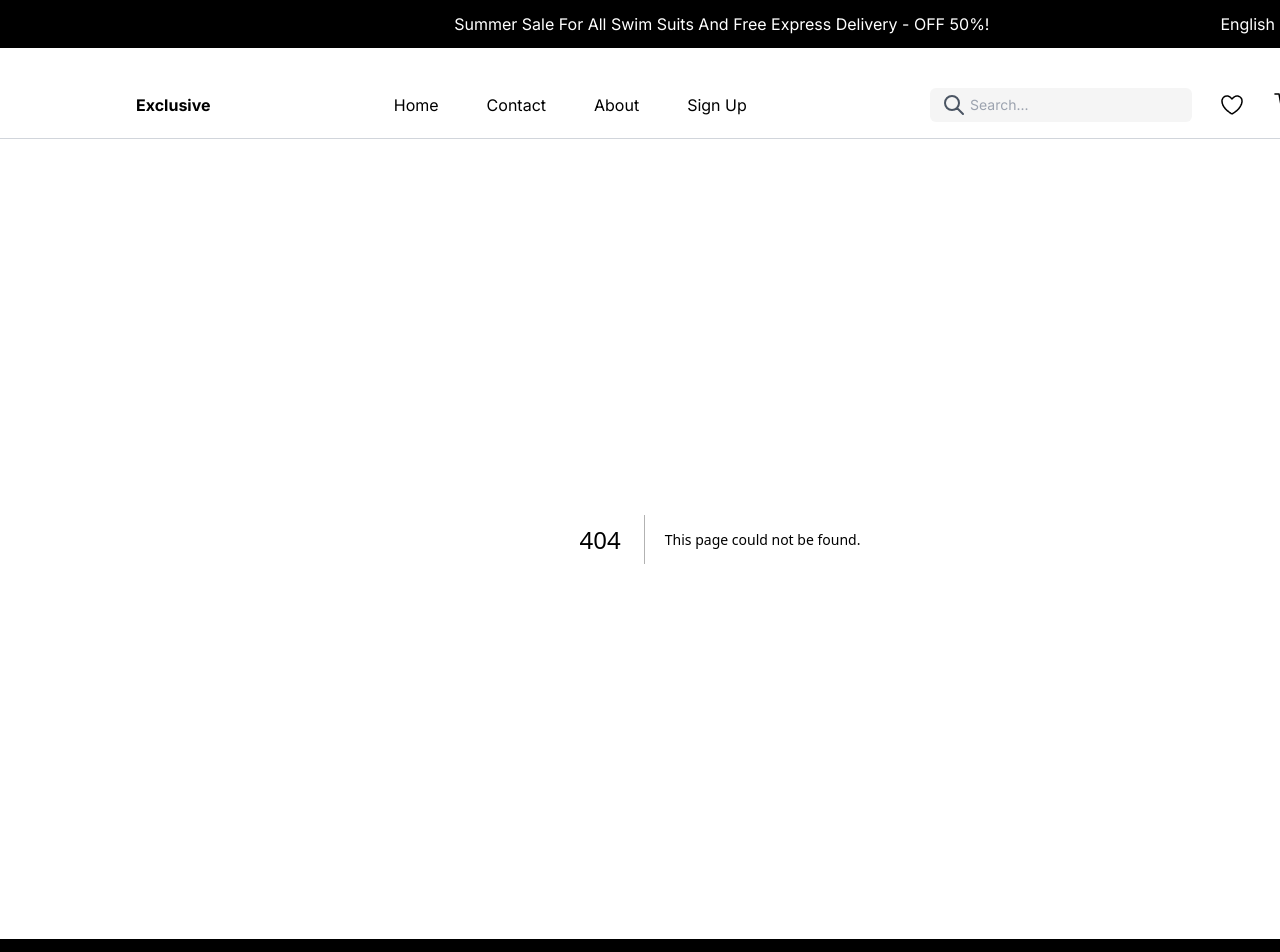
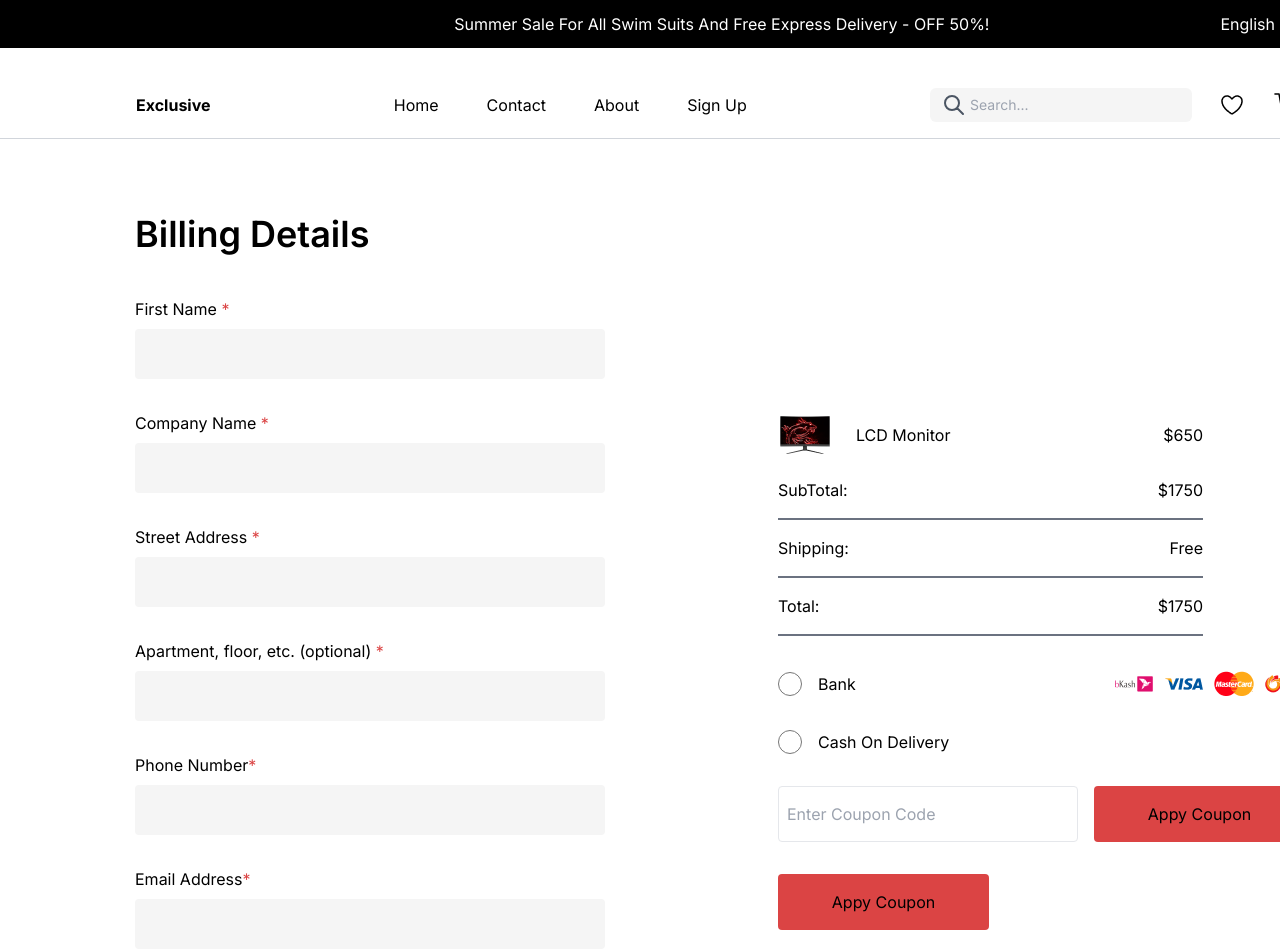
Before and after one commit to imtiaz3699/e-comerce-store, a Next.js app: page /checkout in a window 1280 px wide. Before the commit this address had no page. Shown: the top 952 px of the page. Built offline with nearby package versions, Linux system fonts and the light colour scheme.

Commit message:
created checkout page

```diff
--- a/src/app/cart/page.tsx
+++ b/src/app/cart/page.tsx
@@ -1,5 +1,6 @@
 import React from 'react';
 import Image from 'next/image';
+import Link from 'next/link';
 
 const Cart = () => {
     return <div className='pt-[80px] pb-[140px] px-[135px]'>
@@ -54,7 +55,9 @@ const Cart = () => {
 
                     </div>
                     <div className='flex justify-center mt-[16px]'>
+                        <Link href='/checkout'>
                     <button className='bg-[#DB4444] w-[260px] h-[56px] rounded-[4px]'>Process To Checkout</button>
+                    </Link>
                     </div>
                     </div>
                 </div>
--- /dev/null
+++ b/src/app/checkout/page.tsx
@@ -0,0 +1,91 @@
+import Image from "next/image"
+import React from "react"
+const Checkout = () => {
+    return <div className="mt-[80px] mb-[140px] px-[135px]  flex flex-row items-center justify-between">
+            <div>
+                <h1 className="font-semibold text-[36px] leading-[30px]">Billing Details</h1>
+                    <div className="flex flex-col gap-[32px] mt-[48px]">
+                        <div className="flex flex-col gap-[8px]">
+                            <label htmlFor="">First Name <span className="text-[#DB4444]">*</span> </label>
+                            <input type="text" className="w-[470px] px-5 h-[50px] bg-[#F5F5F5] rounded-[4px] outline-none"/>
+                        </div>
+                        <div className="flex flex-col gap-[8px]">
+                            <label htmlFor="">Company Name <span className="text-[#DB4444]">*</span> </label>
+                            <input type="text" className="w-[470px] px-5 h-[50px] bg-[#F5F5F5] rounded-[4px] outline-none"/>
+                        </div>
+                        <div className="flex flex-col gap-[8px]">
+                            <label htmlFor="">Street Address <span className="text-[#DB4444]">*</span> </label>
+                            <input type="text" className="w-[470px] px-5 h-[50px] bg-[#F5F5F5] rounded-[4px] outline-none"/>
+                        </div>
+                        <div className="flex flex-col gap-[8px]">
+                            <label htmlFor="">Apartment, floor, etc. (optional) <span className="text-[#DB4444]">*</span> </label>
+                            <input type="text" className="w-[470px] px-5 h-[50px] bg-[#F5F5F5] rounded-[4px] outline-none"/>
+                        </div>
+                        <div className="flex flex-col gap-[8px]">
+                            <label htmlFor="">Phone Number<span className="text-[#DB4444]">*</span> </label>
+                            <input type="text" className="w-[470px] px-5 h-[50px] bg-[#F5F5F5] rounded-[4px] outline-none"/>
+                        </div>
+                        <div className="flex flex-col gap-[8px]">
+                            <label htmlFor="">Email Address<span className="text-[#DB4444]">*</span> </label>
+                            <input type="text" className="w-[470px] px-5 h-[50px] bg-[#F5F5F5] rounded-[4px] outline-none"/>
+                        </div>
+                        <div className="flex flex-col gap-[8px]">
+                            <label htmlFor="">Town/City<span className="text-[#DB4444]">*</span> </label>
+                            <input type="text" className="w-[470px] px-5 h-[50px] bg-[#F5F5F5] rounded-[4px] outline-none"/>
+                        </div>
+                        <div className="flex flex-row items-center gap-[16px]">
+                            <input  type="checkbox" className="bg-[#DB4444] accent-[#DB4444] w-[24px] h-[24px]  rounded-[4px] outline-none"/>
+                            <h1 className="text-[16px] font-normal leading-[24px] ">Save this information for faster check-out next time</h1>
+                        </div>
+                    </div>
+            </div>
+            <div className="">
+                <div className="w-[425px]">
+                        <div className="flex flex-row items-center justify-between w-full">
+                                <div className="flex flex-row items-center gap-[24px]">
+                                <Image alt="" src = '/Monitor-Cart-Small.png' width={54} height={54}/>
+                                <p className="text-[16px] font-normal leading-[24px]">LCD Monitor</p>
+                                </div>
+
+                            <p>$650</p>
+                        </div>
+
+                        <div>
+                    <div className='flex justify-between border-b-[2px] border-gray-500 py-[16px]'>
+                        <p className=''>SubTotal:</p>
+                        <p className='Shipping'>$1750</p>
+                    </div>
+                    <div className='flex justify-between border-b-[2px] border-gray-500 py-[16px]'>
+                        <p className=''>Shipping:</p>
+                        <p className='Shipping'>Free</p>
+                    </div>
+                    <div className='flex justify-between border-b-[2px] border-gray-500 py-[16px]'>
+                        <p className=''>Total:</p>
+                        <p className='Shipping'>$1750</p>
+                    </div>
+
+                    </div>
+                </div>
+                <div className="mt-[34px] flex flex-col gap-[32px]">
+                    <div className="flex flex-row items-center justify-between ">
+                        <div className="flex flex-row items-center gap-[16px]">
+                    <input type="radio" className="accent-black w-[24px] h-[24px]"/>
+                    <p>Bank</p>
+                    </div>
+                    <Image alt = '' src='/Frame 834 (1).png' width={192} height={28}/>
+                    </div>
+                    <div className="flex flex-row items-center gap-[16px]">
+                    <input type="radio" className="accent-black w-[24px] h-[24px]"/>
+                    <p>Cash On Delivery</p>
+                    </div>
+                    <div className='flex flex-row items-center gap-[16px]'>
+                        <input type="text" placeholder='Enter Coupon Code' className='w-[300px] px-2 h-[56px] outline-none border-[1px] rounded-[4px] '/>
+                        <button className='bg-[#DB4444] w-[211px] h-[56px] rounded-[4px] '>Appy Coupon</button>
+                    </div>
+                    <button className='bg-[#DB4444] w-[211px] h-[56px] rounded-[4px] '>Appy Coupon</button>
+                </div>
+            </div>
+
+    </div>
+}
+export default Checkout
```
Also changed, not shown: public/Frame 834 (1).png (added).
